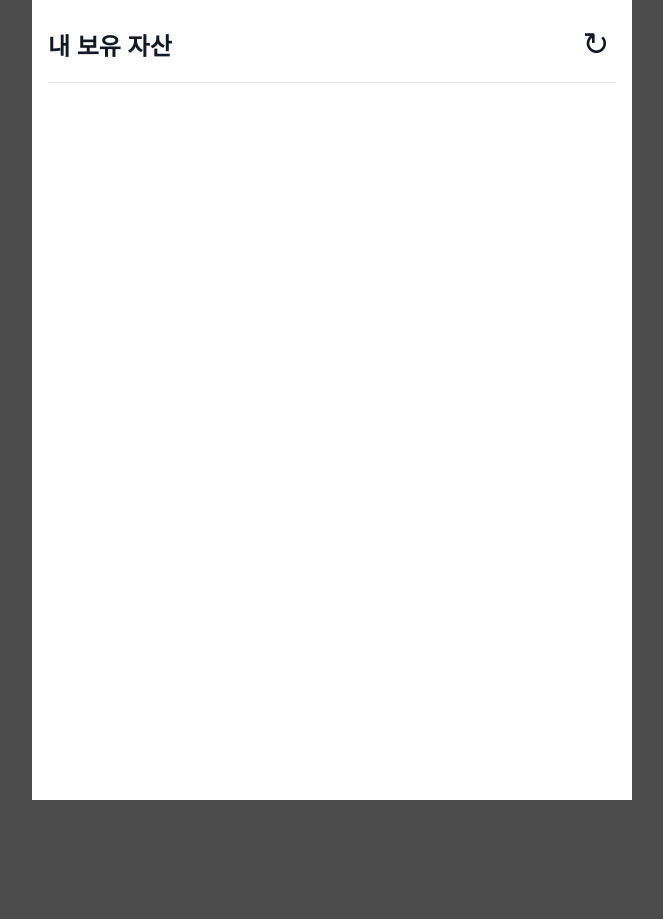
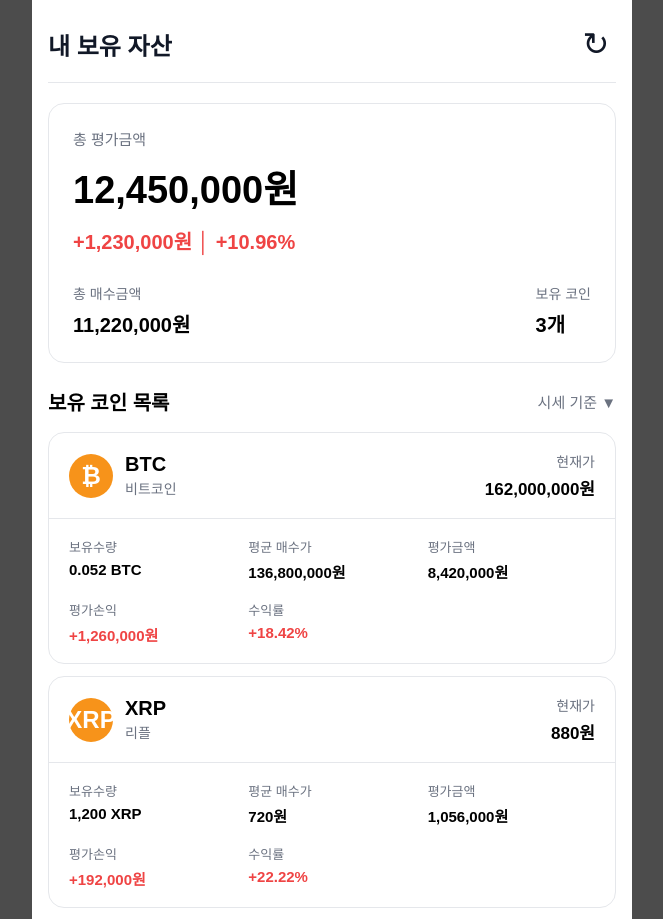
Before and after one commit to jhbdst-dev/crypto-lot-tracker, a React (Vite) app in the folder frontend/: page / in a window 1280 px wide. Shown: the top 919 px of the page, without its empty margins (308-971 px from the left). Before the commit the page ends 800 px from the top, so only its background shows below. Built offline with nearby package versions, Linux system fonts and the light colour scheme.

Commit message:
Home 화면 및 코인 카드 UI 구현

```diff
--- a/frontend/src/pages/HomePage.css
+++ b/frontend/src/pages/HomePage.css
@@ -1,3 +1,5 @@
+/* Header */
+
 .home-page {
     width: 100%;
 }
@@ -34,3 +36,186 @@
 
     cursor: pointer;
 }
+
+/* 전체 자산 요약 카드 */
+.asset-summary {
+    margin-top: 20px;
+    padding: 24px;
+
+    border-radius: 16px;
+    background: #ffffff;
+    border: 1px solid #e5e7eb;
+}
+
+.asset-summary__label {
+    font-size: 15px;
+    color: #6b7280;
+}
+
+.asset-summary__price {
+    margin-top: 10px;
+
+    font-size: 38px;
+    font-weight: 700;
+}
+
+.asset-summary__profit {
+    margin-top: 12px;
+
+    color: #ef4444;
+    font-size: 20px;
+    font-weight: 600;
+}
+
+.asset-summary__bottom {
+    display: flex;
+    justify-content: space-between;
+
+    margin-top: 28px;
+}
+
+.asset-summary__bottom span {
+    display: block;
+
+    font-size: 14px;
+    color: #6b7280;
+}
+
+.asset-summary__bottom strong {
+    display: block;
+
+    margin-top: 6px;
+
+    font-size: 20px;
+}
+
+/* 보유 코인 목록 */
+.coin-list {
+    margin-top: 24px;
+}
+
+.coin-list__header {
+    display: flex;
+    justify-content: space-between;
+    align-items: center;
+
+    margin-bottom: 16px;
+}
+
+.coin-list__header h2 {
+    font-size: 20px;
+    font-weight: 700;
+}
+
+.coin-list__sort-button {
+    border: none;
+    background: transparent;
+
+    font-size: 15px;
+    color: #6b7280;
+
+    cursor: pointer;
+}
+
+/* 코인 카드 */
+.coin-card {
+    margin-top: 12px;
+
+    border: 1px solid #e5e7eb;
+    border-radius: 16px;
+    background: #ffffff;
+
+    overflow: hidden;
+}
+
+.coin-card__header {
+    display: flex;
+    align-items: center;
+    justify-content: space-between;
+
+    padding: 18px 20px;
+    border-bottom: 1px solid #e5e7eb;
+}
+
+.coin-info {
+    display: flex;
+    align-items: center;
+    gap: 12px;
+}
+
+.coin-icon {
+    display: flex;
+    align-items: center;
+    justify-content: center;
+
+    width: 44px;
+    height: 44px;
+
+    border-radius: 50%;
+    background: #f7931a;
+
+    color: #ffffff;
+    font-size: 24px;
+    font-weight: 700;
+}
+
+.coin-name h3 {
+    font-size: 20px;
+    font-weight: 700;
+}
+
+.coin-name p {
+    margin-top: 2px;
+
+    color: #6b7280;
+    font-size: 14px;
+}
+
+.coin-current-price {
+    text-align: right;
+}
+
+.coin-current-price span {
+    display: block;
+
+    color: #6b7280;
+    font-size: 14px;
+}
+
+.coin-current-price strong {
+    display: block;
+
+    margin-top: 4px;
+
+    font-size: 17px;
+    font-weight: 700;
+}
+
+.coin-card__body {
+    display: grid;
+    grid-template-columns: repeat(3, 1fr);
+    gap: 18px 12px;
+
+    padding: 18px 20px;
+}
+
+.coin-card__item span {
+    display: block;
+
+    color: #6b7280;
+    font-size: 13px;
+}
+
+.coin-card__item strong {
+    display: block;
+
+    margin-top: 5px;
+
+    font-size: 15px;
+    font-weight: 700;
+}
+
+.coin-card__item:nth-child(4) strong,
+.coin-card__item:nth-child(5) strong {
+    color: #ef4444;
+}
--- a/frontend/src/pages/HomePage.tsx
+++ b/frontend/src/pages/HomePage.tsx
@@ -3,6 +3,8 @@ import "./HomePage.css"
 function HomePage() {
     return (
         <main className="home-page">
+
+
             <header className="home-header">
                 <h1 className="home-header__title">
                     내 보유 자산
@@ -11,11 +13,218 @@ function HomePage() {
                 <button
                     className="home-header__refresh-button"
                     type="button"
-                    aria-label="자산 정보 새로고침"
                 >
                     ↻
                 </button>
             </header>
+
+
+            <section className="asset-summary">
+                <p className="asset-summary__label">
+                    총 평가금액
+                </p>
+
+                <h2 className="asset-summary__price">
+                    12,450,000원
+                </h2>
+
+                <p className="asset-summary__profit">
+                    +1,230,000원 │ +10.96%
+                </p>
+
+                <div className="asset-summary__bottom">
+                    <div>
+                        <span>총 매수금액</span>
+                        <strong>11,220,000원</strong>
+                    </div>
+
+                    <div>
+                        <span>보유 코인</span>
+                        <strong>3개</strong>
+                    </div>
+                </div>
+            </section>
+
+
+            <section className="coin-list">
+                <div className="coin-list__header">
+                    <h2>보유 코인 목록</h2>
+
+                    <button
+                        className="coin-list__sort-button"
+                        type="button"
+                    >
+                        시세 기준 ▼
+                    </button>
+                </div>
+            </section>
+
+
+            <section className="coin-card">
+
+                <div className="coin-card__header">
+
+                    <div className="coin-info">
+
+                        <div className="coin-icon">
+                            ₿
+                        </div>
+
+                        <div className="coin-name">
+                            <h3>BTC</h3>
+                            <p>비트코인</p>
+                        </div>
+
+                    </div>
+
+                    <div className="coin-current-price">
+                        <span>현재가</span>
+                        <strong>162,000,000원</strong>
+                    </div>
+
+                </div>
+
+                <div className="coin-card__body">
+
+                    <div className="coin-card__item">
+                        <span>보유수량</span>
+                        <strong>0.052 BTC</strong>
+                    </div>
+
+                    <div className="coin-card__item">
+                        <span>평균 매수가</span>
+                        <strong>136,800,000원</strong>
+                    </div>
+
+                    <div className="coin-card__item">
+                        <span>평가금액</span>
+                        <strong>8,420,000원</strong>
+                    </div>
+
+                    <div className="coin-card__item">
+                        <span>평가손익</span>
+                        <strong>+1,260,000원</strong>
+                    </div>
+
+                    <div className="coin-card__item">
+                        <span>수익률</span>
+                        <strong>+18.42%</strong>
+                    </div>
+
+                </div>
+
+            </section>
+
+            <section className="coin-card">
+
+                <div className="coin-card__header">
+
+                    <div className="coin-info">
+
+                        <div className="coin-icon">
+                            XRP
+                        </div>
+
+                        <div className="coin-name">
+                            <h3>XRP</h3>
+                            <p>리플</p>
+                        </div>
+
+                    </div>
+
+                    <div className="coin-current-price">
+                        <span>현재가</span>
+                        <strong>880원</strong>
+                    </div>
+
+                </div>
+
+                <div className="coin-card__body">
+
+                    <div className="coin-card__item">
+                        <span>보유수량</span>
+                        <strong>1,200 XRP</strong>
+                    </div>
+
+                    <div className="coin-card__item">
+                        <span>평균 매수가</span>
+                        <strong>720원</strong>
+                    </div>
+
+                    <div className="coin-card__item">
+                        <span>평가금액</span>
+                        <strong>1,056,000원</strong>
+                    </div>
+
+                    <div className="coin-card__item">
+                        <span>평가손익</span>
+                        <strong>+192,000원</strong>
+                    </div>
+
+                    <div className="coin-card__item">
+                        <span>수익률</span>
+                        <strong>+22.22%</strong>
+                    </div>
+
+                </div>
+
+            </section>
+
+            <section className="coin-card">
+
+                <div className="coin-card__header">
+
+                    <div className="coin-info">
+
+                        <div className="coin-icon">
+                            Ξ
+                        </div>
+
+                        <div className="coin-name">
+                            <h3>ETH</h3>
+                            <p>이더리움</p>
+                        </div>
+
+                    </div>
+
+                    <div className="coin-current-price">
+                        <span>현재가</span>
+                        <strong>3,420,000원</strong>
+                    </div>
+
+                </div>
+
+                <div className="coin-card__body">
+
+                    <div className="coin-card__item">
+                        <span>보유수량</span>
+                        <strong>0.63 ETH</strong>
+                    </div>
+
+                    <div className="coin-card__item">
+                        <span>평균 매수가</span>
+                        <strong>3,100,000원</strong>
+                    </div>
+
+                    <div className="coin-card__item">
+                        <span>평가금액</span>
+                        <strong>2,154,600원</strong>
+                    </div>
+
+                    <div className="coin-card__item">
+                        <span>평가손익</span>
+                        <strong>+201,600원</strong>
+                    </div>
+
+                    <div className="coin-card__item">
+                        <span>수익률</span>
+                        <strong>+10.32%</strong>
+                    </div>
+
+                </div>
+
+            </section>
+
         </main>
     )
 }
```
Also changed, not shown: frontend/logs(1)/2026_07_19.md (+6 -0 lines).
